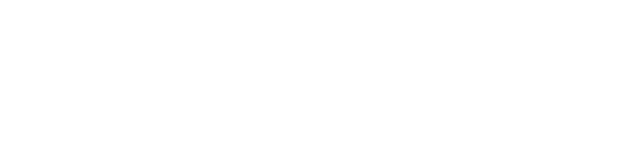
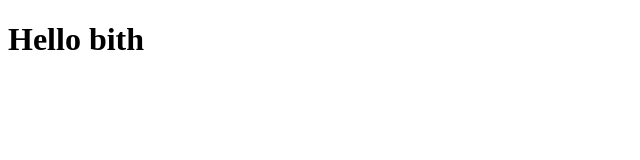
Before and after one commit to Orysia-Lebid/genius-project, a plain HTML site: page index.html in a window 1280 px wide. Shown: the whole page, without its empty margins (0-640 px from the left). Drawn offline with Linux system fonts and the light colour scheme.

Commit message:
Add title to index.html

```diff
--- a/index.html
+++ b/index.html
@@ -6,7 +6,7 @@
     <title>Document</title>
 </head>
 <body>
-
+<h1>Hello bith</h1>
 
 </body>
 </html>
```
